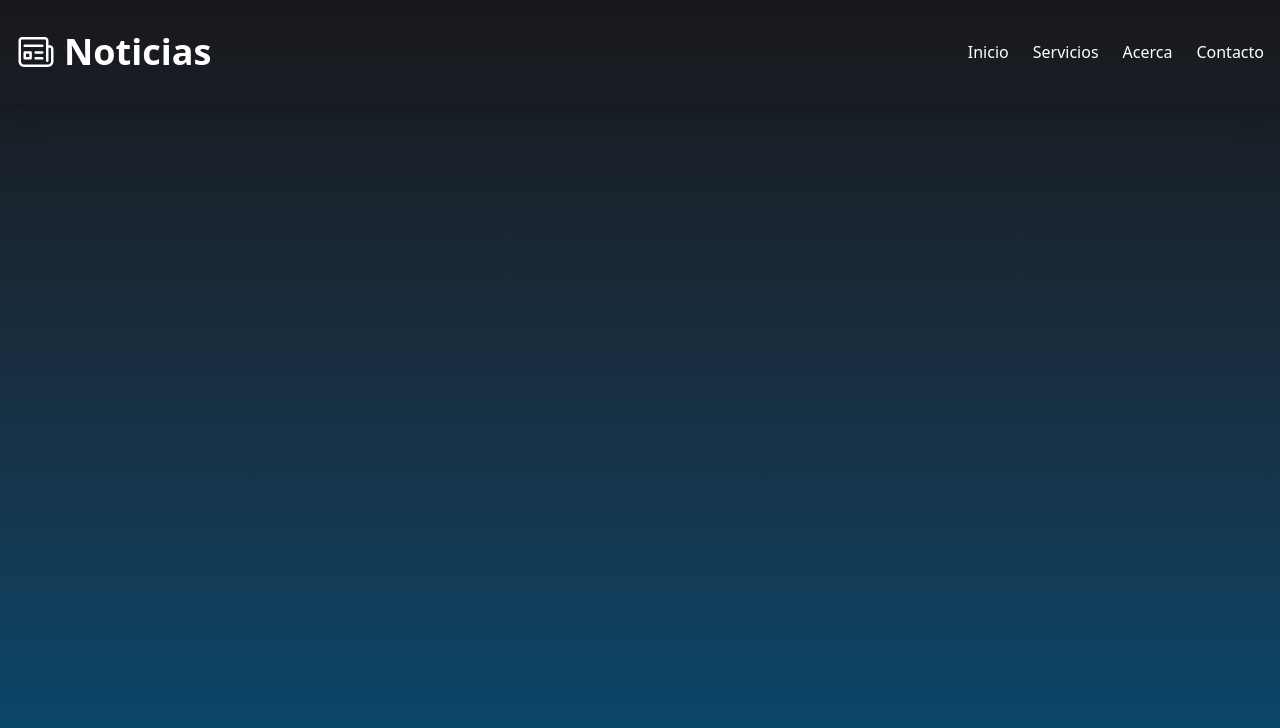
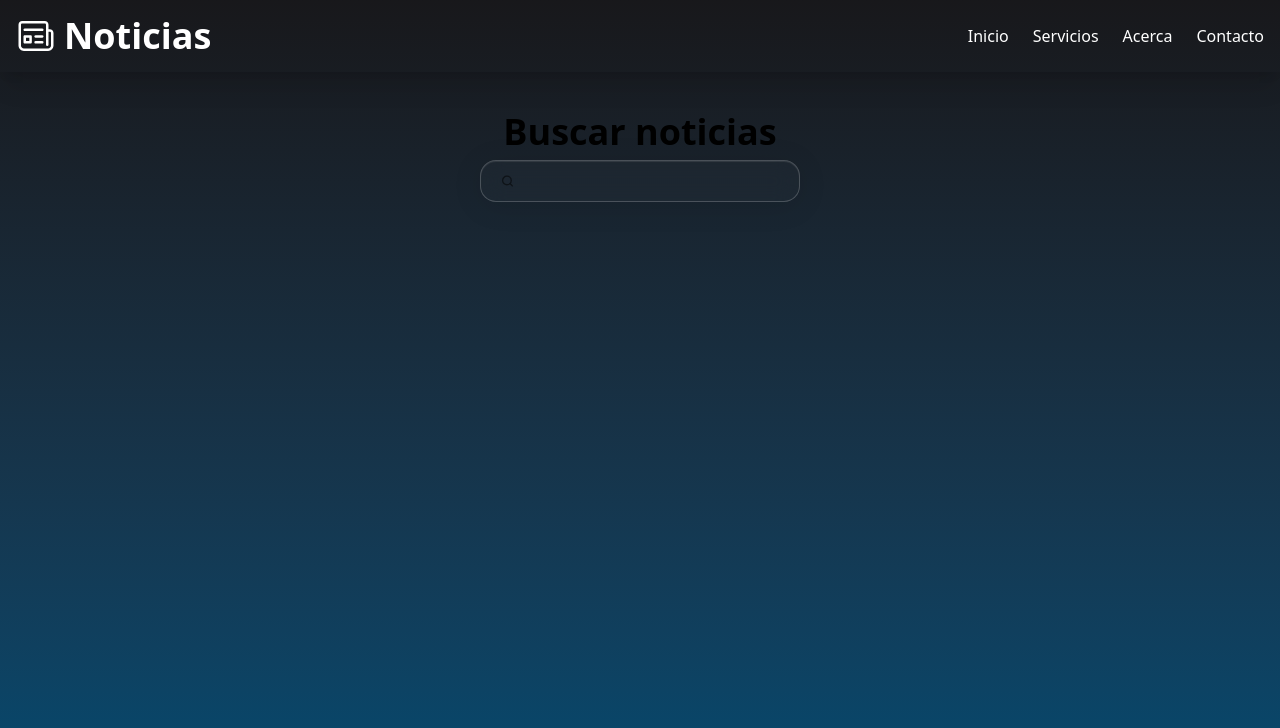
Before and after one commit to santyago13/News, a React (Vite) app: page / in a window 1280 px wide. Shown: the top 728 px of the page. Built offline with nearby package versions, Linux system fonts and the light colour scheme.

Commit message:
añadi cosas

```diff
--- a/index.html
+++ b/index.html
@@ -1,5 +1,5 @@
 <!doctype html>
-<html lang="es" class="min-h-screen bg-gradient-to-t from-sky-900 to-zinc-900">
+<html lang="es" class=" min-h-screen bg-gradient-to-t from-sky-900 to-zinc-900">
   <head>
     <meta charset="UTF-8" />
     <link rel="icon" type="image/svg+xml" href="/vite.svg" />
--- a/src/App.css
+++ b/src/App.css
@@ -0,0 +1,12 @@
+.vidrio {
+    background: rgba(255, 255, 255, 0.019);
+    backdrop-filter: blur(12px);
+    -webkit-backdrop-filter: blur(12px);
+    border: 1px solid rgba(255, 255, 255, 0.2);
+    border-radius: 16px;
+    box-shadow:
+        0 4px 30px rgba(0, 0, 0, 0.1),
+        inset 0 1px 1px rgba(255, 255, 255, 0.1);
+    padding: 20px;
+    transition: all 0.3s ease;
+}
--- a/src/App.jsx
+++ b/src/App.jsx
@@ -1,3 +1,4 @@
+import Buscador from "./components/Buscador";
 import Navbar from "./components/Navbar";
 
 function App() {
@@ -7,6 +8,7 @@ function App() {
         <Navbar />
       </header>
       <main>
+        <Buscador/>
       </main>
       <footer></footer>
     </>
--- /dev/null
+++ b/src/components/Buscador.jsx
@@ -0,0 +1,32 @@
+const Buscador = () => {
+  return (
+    <div className="border-primary my-10 text-center mx-2">
+      <h1 className="font-bold text-4xl">Buscar noticias</h1>
+      <div>
+        <form className="mt-2">
+          <label className="input border-none vidrio focus:outline-none">
+            <svg
+              className="h-[1em] opacity-50"
+              xmlns="http://www.w3.org/2000/svg"
+              viewBox="0 0 24 24"
+            >
+              <g
+                strokeLinejoin="round"
+                strokeLinecap="round"
+                strokeWidth="2.5"
+                fill="none"
+                stroke="currentColor"
+              >
+                <circle cx="11" cy="11" r="8"></circle>
+                <path d="m21 21-4.3-4.3"></path>
+              </g>
+            </svg>
+            <input type="search" required placeholder="Search" />
+          </label>
+        </form>
+      </div>
+    </div>
+  );
+};
+
+export default Buscador;
--- a/src/components/Navbar.jsx
+++ b/src/components/Navbar.jsx
@@ -4,7 +4,7 @@ const Navbar = () => {
   const [menuOpen, setMenuOpen] = useState(false);
 
   return (
-    <nav className="shadow-xl vidrio py-4">
+    <nav className="shadow-xl ">
       <div className="container mx-auto flex flex-col lg:flex-row lg:justify-between lg:items-center p-4">
         <div className="flex justify-between items-center">
           {/* Logo con SVG */}
```
